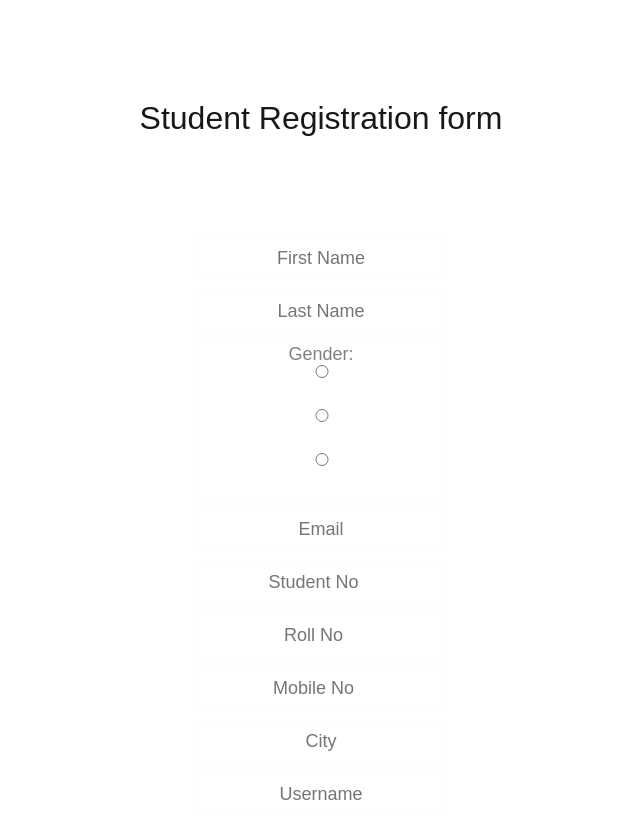
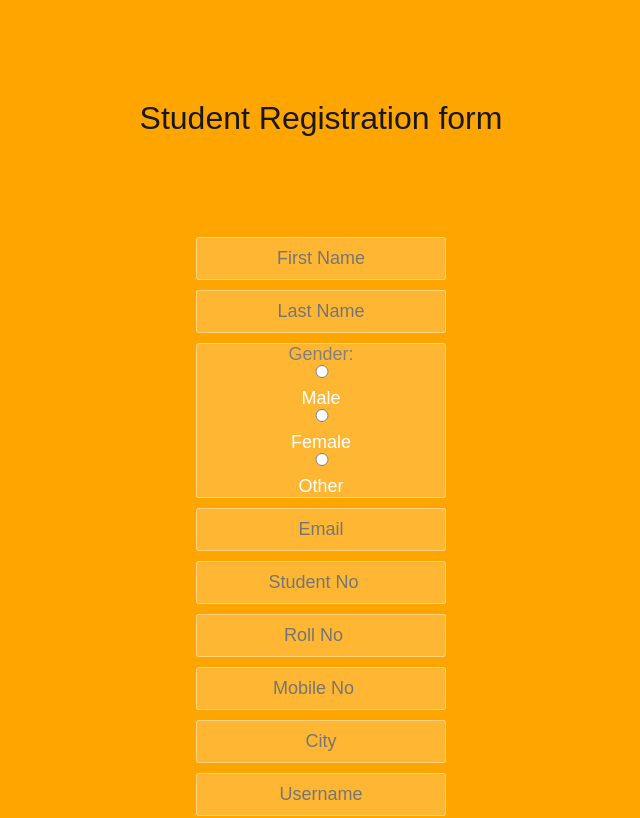
Before and after one commit to abhinandnn/form-reactjs, a React (Create React App) app: page / in a window 1280 px wide. Shown: the top 818 px of the page, without its empty margins (319-959 px from the left). Built offline with nearby package versions, Linux system fonts and the light colour scheme.

Commit message:
Updated css

```diff
--- a/public/styles.css
+++ b/public/styles.css
@@ -12,7 +12,7 @@ body {
   font-family: "Source Sans Pro", sans-serif;
   color: white;
   font-weight: 300;
-  background: white;
+  background: orange;
   width: 100%;
   height: 100%;
   margin: auto auto 10%;
```
